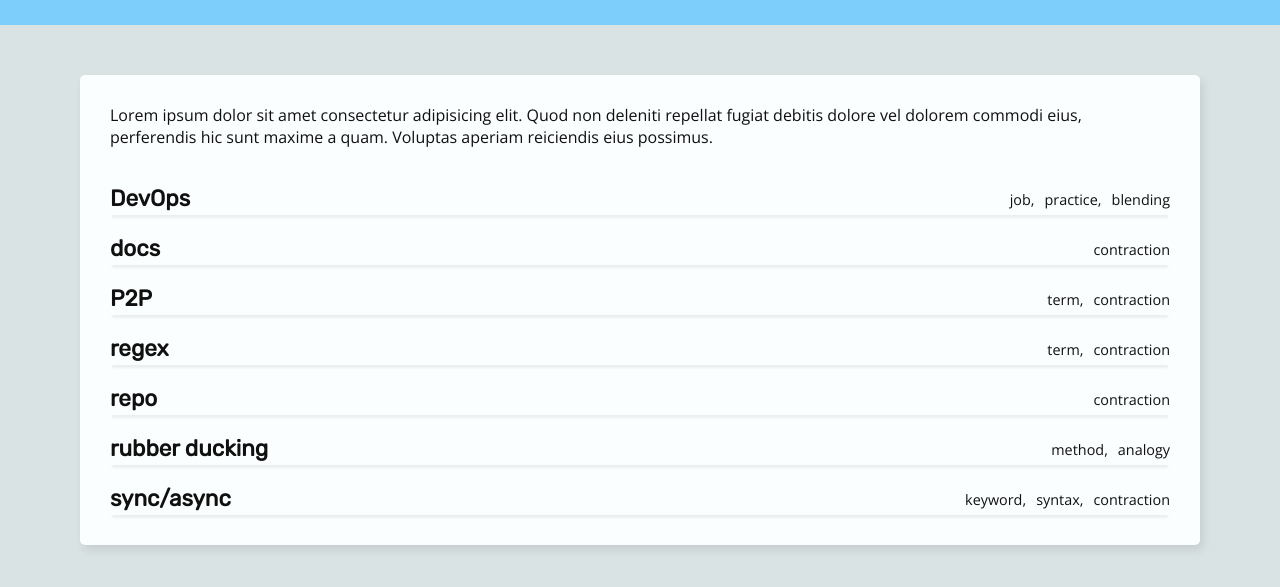
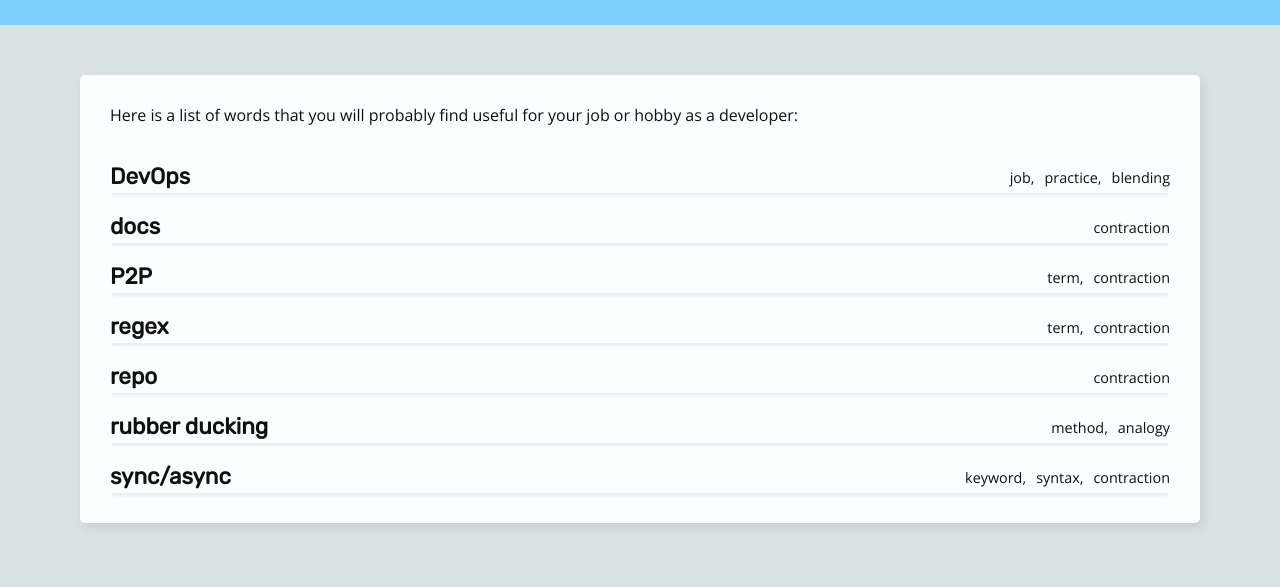
Before and after one commit to TemaSaur/digital-nonsense, a plain HTML site: page index.html in a window 1280 px wide. Shown: the part 75-662 px from the top of the page. Drawn offline with nearby package versions, Linux system fonts and the light colour scheme.

Commit message:
Update index.html

```diff
--- a/index.html
+++ b/index.html
@@ -34,7 +34,7 @@
 	<div class="container">
 		<main>
 			<p class="padding-down">
-				Lorem ipsum dolor sit amet consectetur adipisicing elit. Quod non deleniti repellat fugiat debitis dolore vel dolorem commodi eius, perferendis hic sunt maxime a quam. Voluptas aperiam reiciendis eius possimus.
+				Here is a list of words that you will probably find useful for your job or hobby as a developer:
 			</p>
 
 			<!-- to be filled -->
```
